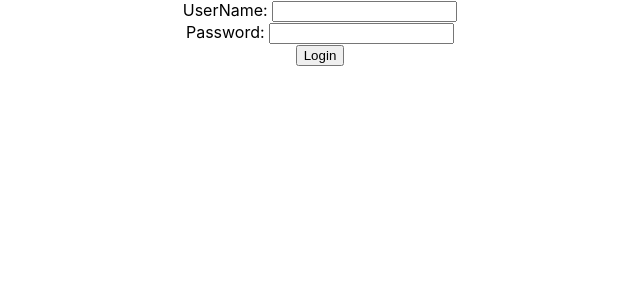
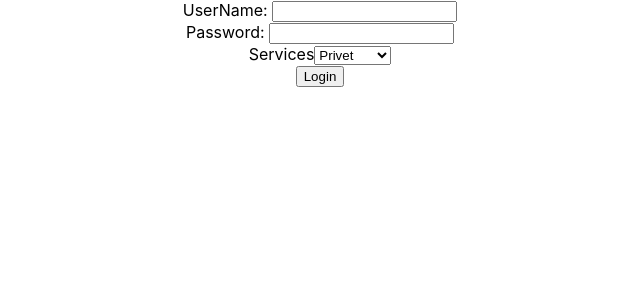
Before and after one commit to MTzarev/React-demo-form, a React (Create React App) app: page / in a window 1280 px wide. Shown: the top 300 px of the page, without its empty margins (320-960 px from the left). Built offline with nearby package versions, Linux system fonts and the light colour scheme.

Commit message:
import Select and option menu

```diff
--- a/src/App.js
+++ b/src/App.js
@@ -25,7 +25,14 @@ function App() {
         <input type="password" name="password" id="password" />
 
         </div>
-
+<div>
+  <label htmlFor="services">Services</label>
+  <select name="services" id="services">
+    <option value="1">Privet</option>
+    <option value="2">Business</option>
+    <option value="3">Enter</option>
+  </select>
+</div>
         <input type="submit" value="Login" />
      </form>
     </div>
```
